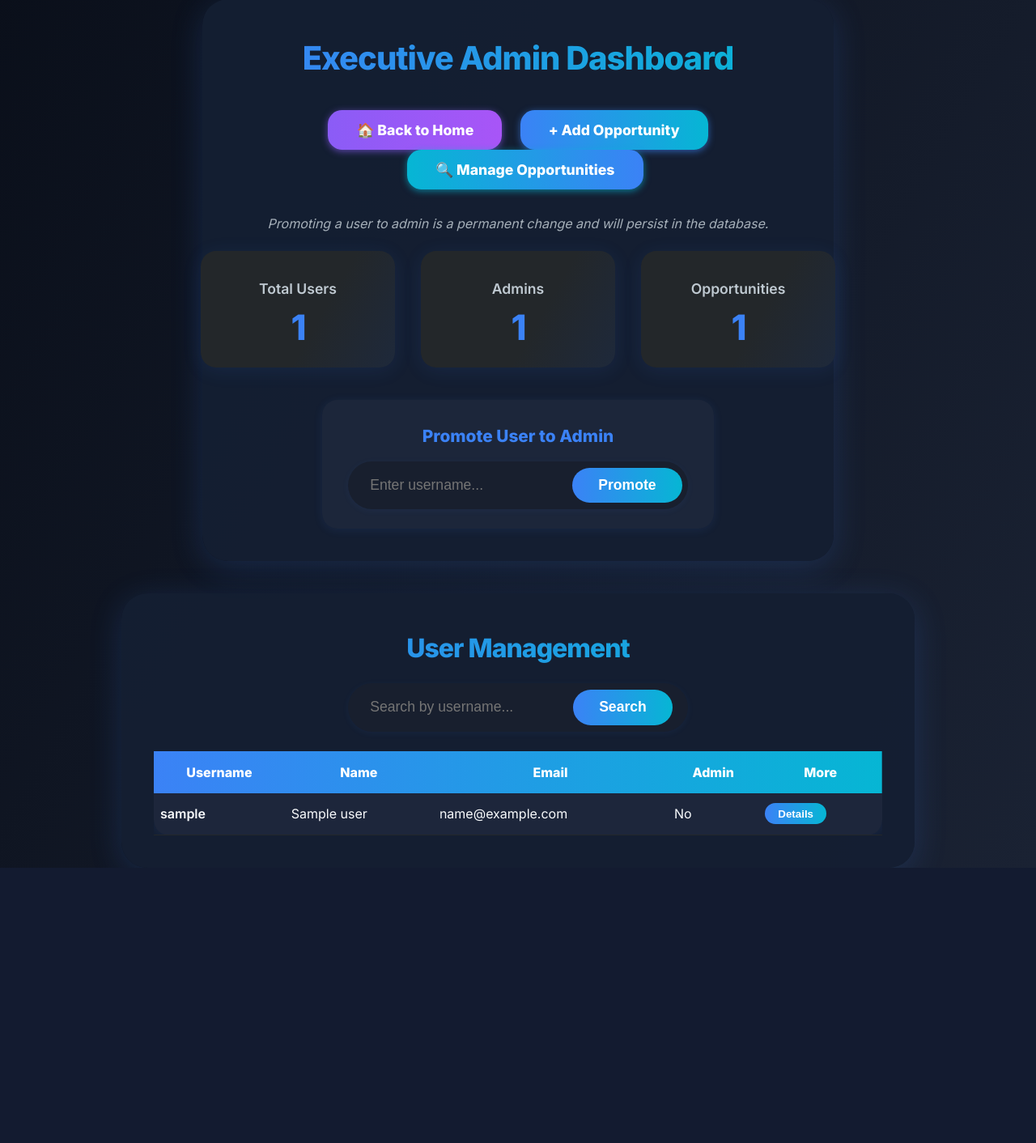
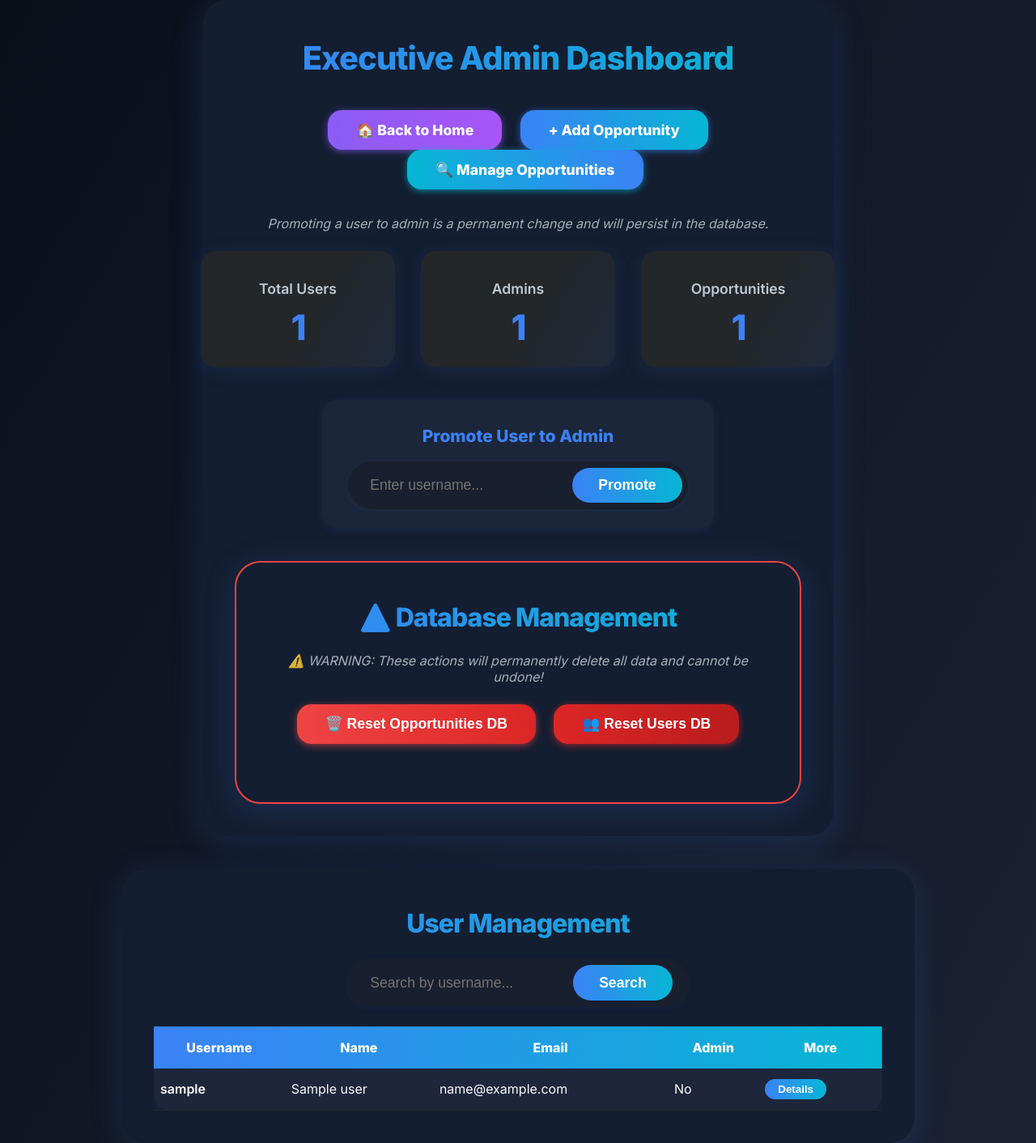
Before and after one commit to SarveshwarSenthilKumar/VolunteerHub, a Flask app: template templates/admin_dashboard.html in a window 1280 px wide. Shown: the part 65-1477 px from the top of the page at 81% size. Before the commit the page ends 1137 px from the top, so only its background shows below. Run offline with Flask 3, Linux system fonts and the light colour scheme; the visitor is signed in with stand-in values (Sample User, id 1); tables that the repository leaves empty hold one stand-in row (values such as "Sample post"); the template is opened without the code that fills it: most values are stand-ins (such as "Sample title", 1, 10 or a date in 2020).

Commit message:
Added reset database buttons to the admin dash

```diff
--- a/app.py
+++ b/app.py
@@ -1402,6 +1402,105 @@
     conn.close()
     return redirect(url_for('admin_opportunities', message='Opportunity deleted.'))
 
+@app.route('/admin/reset-opportunities-db', methods=['POST'])
+def reset_opportunities_db():
+    # Check if user is sarveshwarsenthilkumar
+    if session.get('name') != 'sarveshwarsenthilkumar':
+        return jsonify({'success': False, 'error': 'Unauthorized access'}), 403
+
+    try:
+        # Delete the opportunities database file
+        if os.path.exists('opportunities.db'):
+            os.remove('opportunities.db')
+
+        # Recreate the database with the correct schema
+        conn = sqlite3.connect('opportunities.db')
+        cursor = conn.cursor()
+
+        # Create the opportunities table with the correct schema
+        cursor.execute('''
+            CREATE TABLE opportunities (
+                id INTEGER PRIMARY KEY AUTOINCREMENT,
+                organization_name TEXT NOT NULL,
+                title TEXT NOT NULL,
+                description TEXT NOT NULL,
+                location TEXT NOT NULL,
+                city TEXT NOT NULL,
+                state TEXT NOT NULL,
+                duration TEXT,
+                volunteers_needed INTEGER,
+                contact_info TEXT,
+                apply_link TEXT,
+                created_at TEXT NOT NULL,
+                latitude REAL,
+                longitude REAL
+            )
+        ''')
+
+        # Create the user_opportunities table
+        cursor.execute('''
+            CREATE TABLE user_opportunities (
+                id INTEGER PRIMARY KEY AUTOINCREMENT,
+                user_id INTEGER NOT NULL,
+                opportunity_id INTEGER NOT NULL,
+                status TEXT NOT NULL,
+                created_at TEXT NOT NULL,
+                FOREIGN KEY (user_id) REFERENCES users(id),
+                FOREIGN KEY (opportunity_id) REFERENCES opportunities(id)
+            )
+        ''')
+
+        conn.commit()
+        conn.close()
+
+        return jsonify({'success': True, 'message': 'Opportunities database reset successfully'})
+
+    except Exception as e:
+        return jsonify({'success': False, 'error': f'Database reset failed: {str(e)}'}), 500
+
+@app.route('/admin/reset-users-db', methods=['POST'])
+def reset_users_db():
+    # Check if user is sarveshwarsenthilkumar
+    if session.get('name') != 'sarveshwarsenthilkumar':
+        return jsonify({'success': False, 'error': 'Unauthorized access'}), 403
+
+    try:
+        # Delete the users database file
+        if os.path.exists('users.db'):
+            os.remove('users.db')
+
+        # Recreate the database with the correct schema
+        conn = sqlite3.connect('users.db')
+        cursor = conn.cursor()
+
+        # Create the users table with the correct schema
+        cursor.execute('''
+            CREATE TABLE users (
+                id INTEGER PRIMARY KEY AUTOINCREMENT,
+                username TEXT NOT NULL,
+                password TEXT NOT NULL,
+                emailAddress TEXT NOT NULL,
+                name TEXT NOT NULL,
+                city TEXT NOT NULL,
+                state TEXT NOT NULL,
+                phone TEXT NOT NULL,
+                dateJoined TEXT NOT NULL,
+                saved_opportunities TEXT DEFAULT '[]',
+                is_admin INTEGER DEFAULT 0,
+                resume BLOB,
+                skills TEXT DEFAULT '',
+                birthday TEXT
+            )
+        ''')
+
+        conn.commit()
+        conn.close()
+
+        return jsonify({'success': True, 'message': 'Users database reset successfully'})
+
+    except Exception as e:
+        return jsonify({'success': False, 'error': f'Database reset failed: {str(e)}'}), 500
+
 # Initialize database tables if they don't exist
 init_db()
 
--- a/templates/admin_dashboard.html
+++ b/templates/admin_dashboard.html
@@ -212,6 +212,20 @@
         {% if message %}
         <div class="message">{{ message }}</div>
         {% endif %}
+
+        <!-- Special Database Reset Section for sarveshwarsenthilkumar -->
+        {% if session.get("name") == "sarveshwarsenthilkumar" %}
+        <div class="dashboard-container" style="margin-top:2.5rem;max-width:700px;border:2px solid #ef4444;">
+            <div class="dashboard-title" style="font-size:2rem;margin-bottom:1.5rem;color:#ef4444;">⚠️ Database Management</div>
+            <div style="text-align:center;color:#bfc9d1;font-size:1rem;margin-bottom:1.5rem;opacity:0.85;">
+                <em>⚠️ WARNING: These actions will permanently delete all data and cannot be undone!</em>
+            </div>
+            <div style="text-align:center;margin-bottom:2rem;">
+                <button onclick="confirmReset('opportunities')" style="display:inline-block;background:linear-gradient(90deg,#ef4444 0%,#dc2626 100%);color:#fff;font-weight:700;font-size:1.1em;padding:0.8em 2em;border-radius:1em;text-decoration:none;box-shadow:0 2px 8px #ef4444a0;transition:background 0.2s,box-shadow 0.2s;border:none;cursor:pointer;margin-right:1em;">🗑️ Reset Opportunities DB</button>
+                <button onclick="confirmReset('users')" style="display:inline-block;background:linear-gradient(90deg,#dc2626 0%,#b91c1c 100%);color:#fff;font-weight:700;font-size:1.1em;padding:0.8em 2em;border-radius:1em;text-decoration:none;box-shadow:0 2px 8px #dc2626a0;transition:background 0.2s,box-shadow 0.2s;border:none;cursor:pointer;">👥 Reset Users DB</button>
+            </div>
+        </div>
+        {% endif %}
     </div>
     <!-- User Management Section -->
     <div class="dashboard-container" style="margin-top:2.5rem;max-width:900px;">
@@ -283,6 +297,37 @@
             document.querySelectorAll('.dropdown-content').forEach(function(el) { el.style.display = 'none'; });
         }
     });
+
+    function confirmReset(databaseType) {
+        const dbName = databaseType === 'opportunities' ? 'Opportunities' : 'Users';
+        const confirmMessage = `⚠️ WARNING: This will permanently delete ALL ${dbName} data!\n\nThis action cannot be undone. Are you absolutely sure you want to proceed?`;
+
+        if (confirm(confirmMessage)) {
+            const secondConfirm = confirm(`FINAL WARNING: You are about to delete the entire ${dbName} database. This will remove ALL ${databaseType} data permanently.\n\nType 'YES' to confirm:`) && prompt("Type 'YES' to confirm:") === 'YES';
+
+            if (secondConfirm) {
+                // Send the reset request to Flask backend
+                fetch(`/admin/reset-${databaseType}-db`, {
+                    method: 'POST',
+                    headers: {
+                        'Content-Type': 'application/json',
+                    }
+                })
+                .then(response => response.json())
+                .then(data => {
+                    if (data.success) {
+                        alert(`✅ ${dbName} database has been reset successfully!`);
+                        location.reload();
+                    } else {
+                        alert(`❌ Error: ${data.error}`);
+                    }
+                })
+                .catch(error => {
+                    alert(`❌ Error: ${error.message}`);
+                });
+            }
+        }
+    }
     </script>
 </body>
 </html>
```
Also changed, not shown: backend/routes/admin.py (+88 -1 lines).
